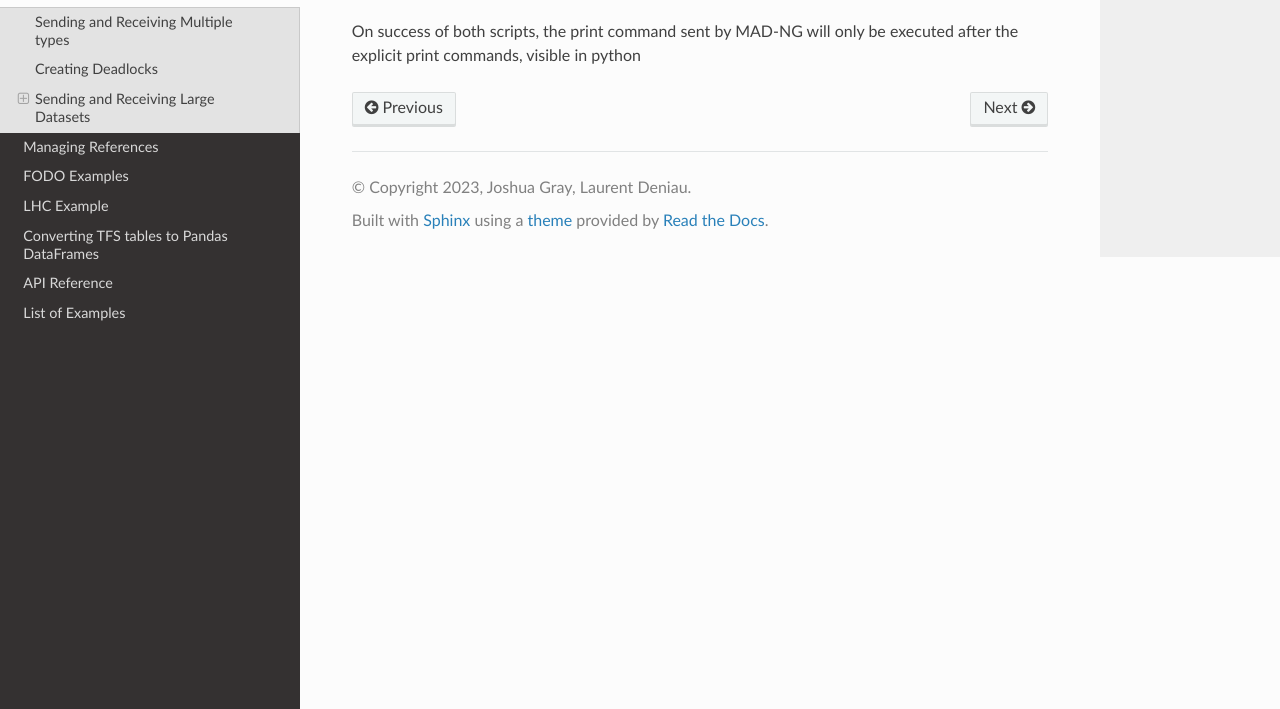
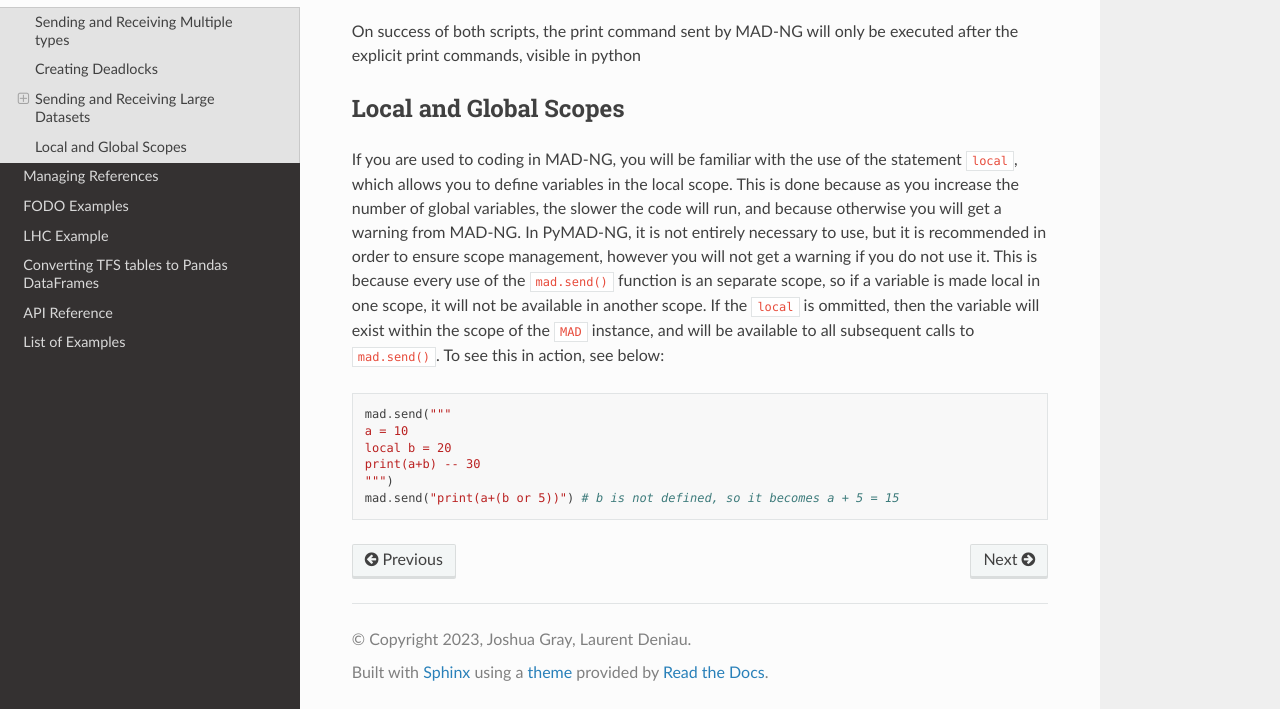
Before and after one commit to MethodicalAcceleratorDesign/MAD-NG.py, a Sphinx documentation site: the page built from docs/source/ex-lowlevel.rst, in a window 1280 px wide and 900 px high, scrolled down 2637 px, cut to the strip 191-900 px from the top of the window. Built offline with Sphinx 7.4.7 and the Read the Docs theme 2.0.0, drawn with Linux system fonts in a browser that asks for light colours; pages that are not in the unit, such as notebooks, are missing from menus; some of the changed text lies outside the part shown.

Commit message:
Add documentation on scopes

```diff
--- a/docs/source/ex-lowlevel.rst
+++ b/docs/source/ex-lowlevel.rst
@@ -1,5 +1,5 @@
-Low-Level Example Explained
-===========================
+Low-Level PyMAD-NG
+==================
 
 
 Sending and Receiving Multiple types
@@ -97,3 +97,17 @@ Then the second script explicitly sent to MAD-NG, extends the first script, so t
     :lines: 61-80
 
 On success of both scripts, the print command sent by MAD-NG will only be executed after the explicit print commands, visible in python
+
+Local and Global Scopes
+-----------------------
+
+If you are used to coding in MAD-NG, you will be familiar with the use of the statement ``local``, which allows you to define variables in the local scope. This is done because as you increase the number of global variables, the slower the code will run, and because otherwise you will get a warning from MAD-NG. In PyMAD-NG, it is not entirely necessary to use, but it is recommended in order to ensure scope management, however you will not get a warning if you do not use it. This is because every use of the ``mad.send()`` function is an separate scope, so if a variable is made local in one scope, it will not be available in another scope. If the ``local`` is ommitted, then the variable will exist within the scope of the ``MAD`` instance, and will be available to all subsequent calls to ``mad.send()``. To see this in action, see below:
+
+.. code:: python
+
+    mad.send("""
+    a = 10
+    local b = 20
+    print(a+b) -- 30
+    """)
+    mad.send("print(a+(b or 5))") # b is not defined, so it becomes a + 5 = 15
```
